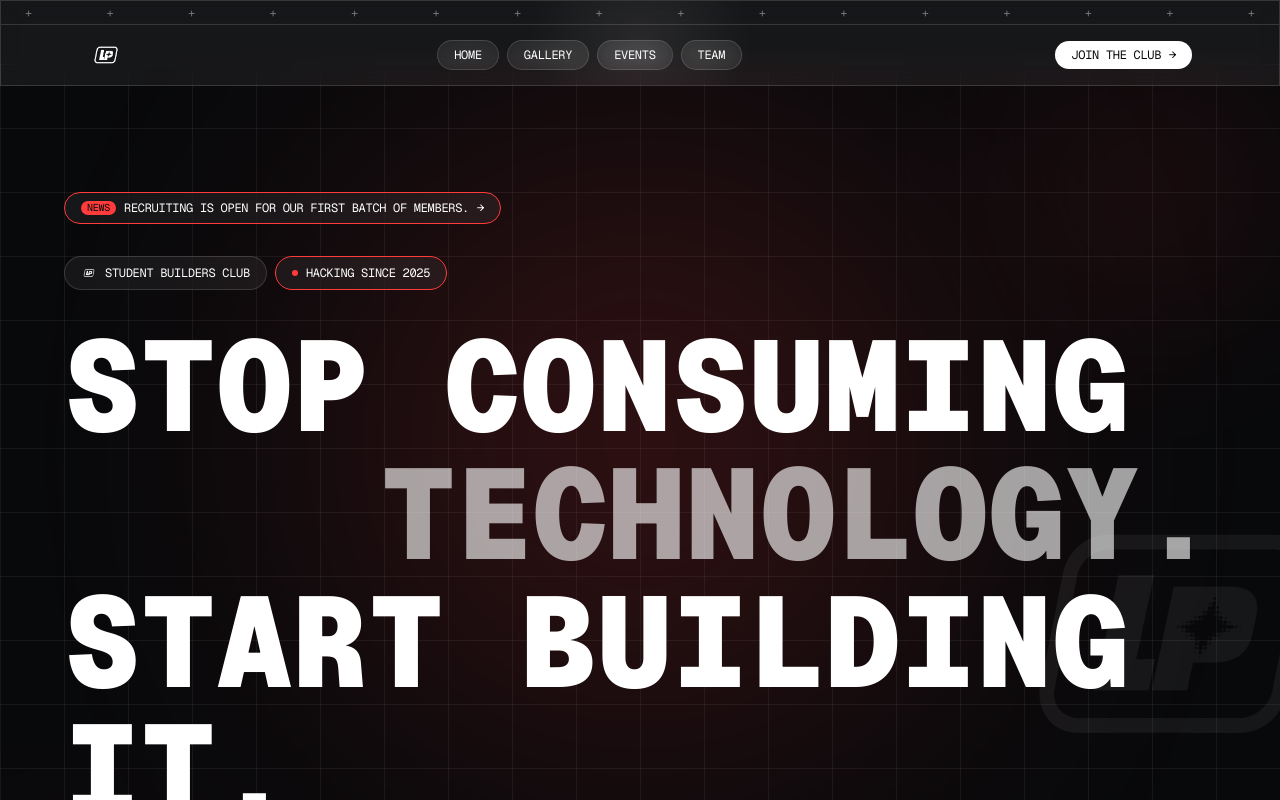
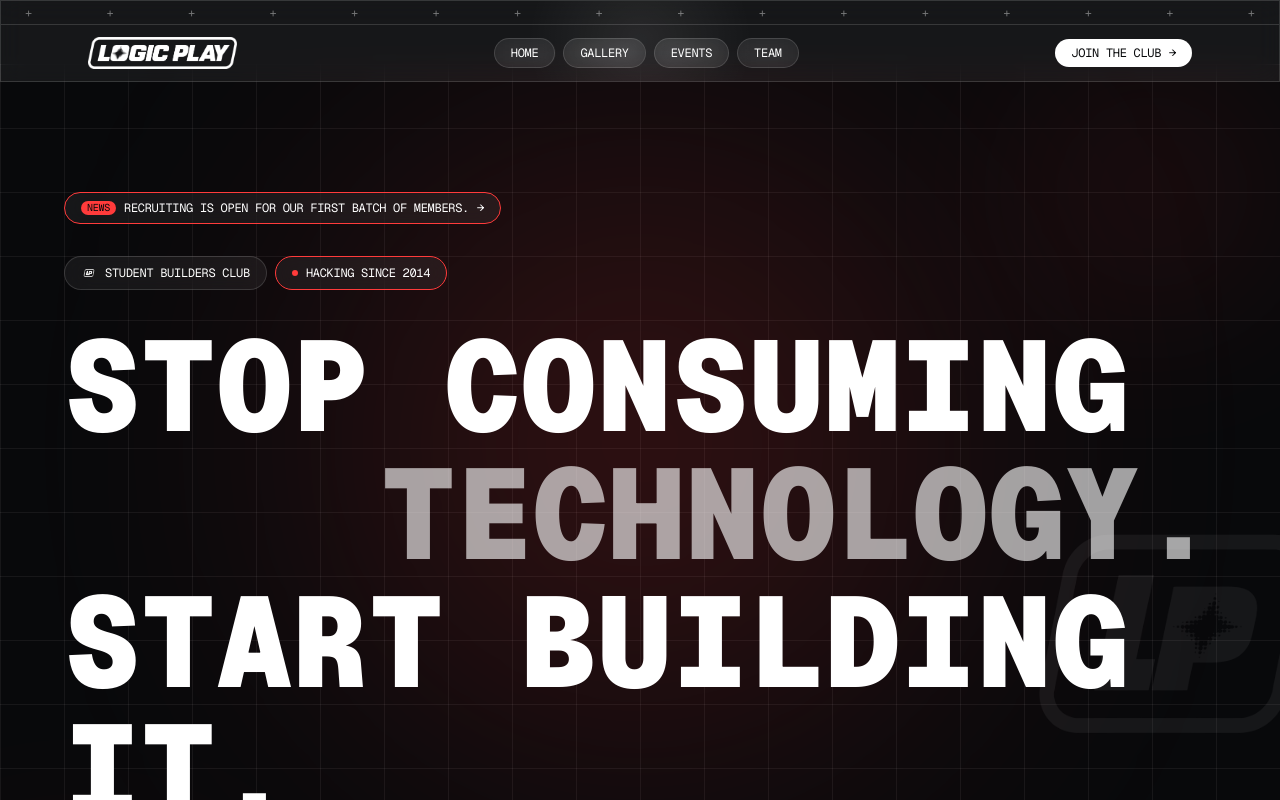
Before and after one commit to harshith-ashok/logic_play, a Vue app: page / in a window 1280 px wide. Shown: the top 800 px of the page. Built offline with nearby package versions, Linux system fonts and the light colour scheme.

Commit message:
minor tweaks

```diff
--- a/src/components/layout/TheFooter.vue
+++ b/src/components/layout/TheFooter.vue
@@ -2,12 +2,12 @@
 import Badge from "../ui/Badge.vue";
 import GridBar from "../ui/GridBar.vue";
 import HalftoneMark from "../ui/HalftoneMark.vue";
-import smallWhite from "../../assets/transparent/small_white.png";
+import smallWhite from "../../assets/transparent/big_white.png";
 
 const links = [
   { to: "/gallery", label: "Gallery" },
   { to: "/events", label: "Events" },
-  { to: "/press", label: "Press" },
+  // { to: "/press", label: "Press" },
   { to: "/team", label: "Team" },
 ];
 
@@ -26,11 +26,17 @@ const socials = [
       <div class="flex flex-col items-start justify-between gap-8 sm:flex-row">
         <div class="flex items-center gap-3">
           <img :src="smallWhite" alt="Logic Play" class="h-9 w-auto" />
-          <HalftoneMark :size="18" :opacity="0.4" color="var(--color-accent)" />
+          <!-- <HalftoneMark :size="18" :opacity="0.4" color="var(--color-accent)" /> -->
         </div>
 
         <nav class="flex flex-wrap gap-2">
-          <Badge v-for="link in links" :key="link.to" :to="link.to" size="sm" interactive>
+          <Badge
+            v-for="link in links"
+            :key="link.to"
+            :to="link.to"
+            size="sm"
+            interactive
+          >
             {{ link.label }}
           </Badge>
         </nav>
@@ -52,7 +58,9 @@ const socials = [
       <div
         class="flex flex-col gap-2 border-t border-border pt-6 font-sans text-xs text-fg-subtle sm:flex-row sm:items-center sm:justify-between"
       >
-        <p>&copy; {{ new Date().getFullYear() }} Logic Play. All rights reserved.</p>
+        <p>
+          &copy; {{ new Date().getFullYear() }} Logic Play. All rights reserved.
+        </p>
         <p>Built by people who ship.</p>
       </div>
     </div>
--- a/src/components/layout/TheNavbar.vue
+++ b/src/components/layout/TheNavbar.vue
@@ -2,7 +2,7 @@
 import { ref } from "vue";
 import Badge from "../ui/Badge.vue";
 import GridBar from "../ui/GridBar.vue";
-import smallWhite from "../../assets/transparent/small_white.png";
+import smallWhite from "../../assets/transparent/big_white.png";
 
 // Press stays a real route (linked from the footer, and directly shareable)
 // but is deliberately left out of primary nav — it's a reference page, not
@@ -20,9 +20,11 @@ const open = ref(false);
 <template>
   <header class="glass-surface fixed inset-x-0 top-0 z-50 overflow-hidden">
     <GridBar />
-    <nav class="mx-auto flex max-w-6xl items-center justify-between px-4 py-3 sm:px-6">
+    <nav
+      class="mx-auto flex max-w-6xl items-center justify-between px-4 py-3 sm:px-6"
+    >
       <router-link to="/" class="flex items-center gap-2" @click="open = false">
-        <img :src="smallWhite" alt="Logic Play" class="h-8 w-auto sm:h-9" />
+        <img :src="smallWhite" alt="Logic Play" class="h-8 w-auto sm:h-8" />
       </router-link>
 
       <ul class="hidden items-center gap-2 md:flex">
@@ -63,7 +65,13 @@ const open = ref(false);
     <div v-if="open" class="border-t border-border px-4 pb-4 md:hidden">
       <ul class="flex flex-col gap-2 pt-4">
         <li v-for="link in links" :key="link.to">
-          <Badge :to="link.to" size="sm" interactive class="w-full" @click="open = false">
+          <Badge
+            :to="link.to"
+            size="sm"
+            interactive
+            class="w-full"
+            @click="open = false"
+          >
             {{ link.label }}
           </Badge>
         </li>
--- a/src/views/HomeView.vue
+++ b/src/views/HomeView.vue
@@ -90,7 +90,7 @@ onMounted(() => {
               class="h-1.5 w-1.5 rounded-full bg-accent"
               aria-hidden="true"
             />
-            <span>Hacking Since 2025</span>
+            <span>Hacking Since 2014</span>
           </Badge>
         </div>
 
@@ -266,9 +266,9 @@ onMounted(() => {
           <Badge as="a" href="#" tone="solid" size="lg" interactive arrow>
             Apply to Join
           </Badge>
-          <Badge as="a" href="#" size="lg" interactive>
+          <!-- <Badge as="a" href="#" size="lg" interactive>
             Join the Discord
-          </Badge>
+          </Badge> -->
         </div>
       </div>
     </section>
```
Also changed, not shown: src/assets/transparent/big_gray.png, src/assets/transparent/big_white.png.
